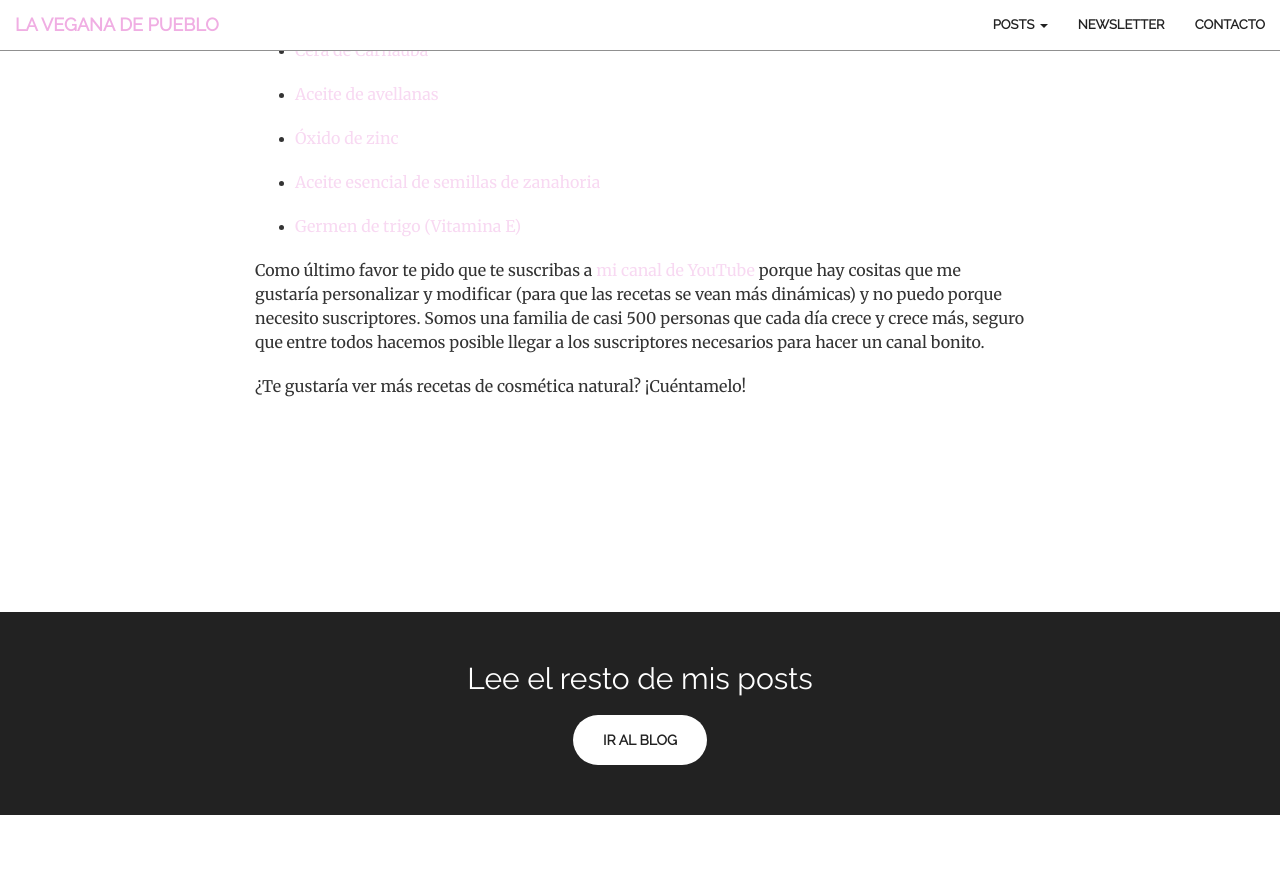
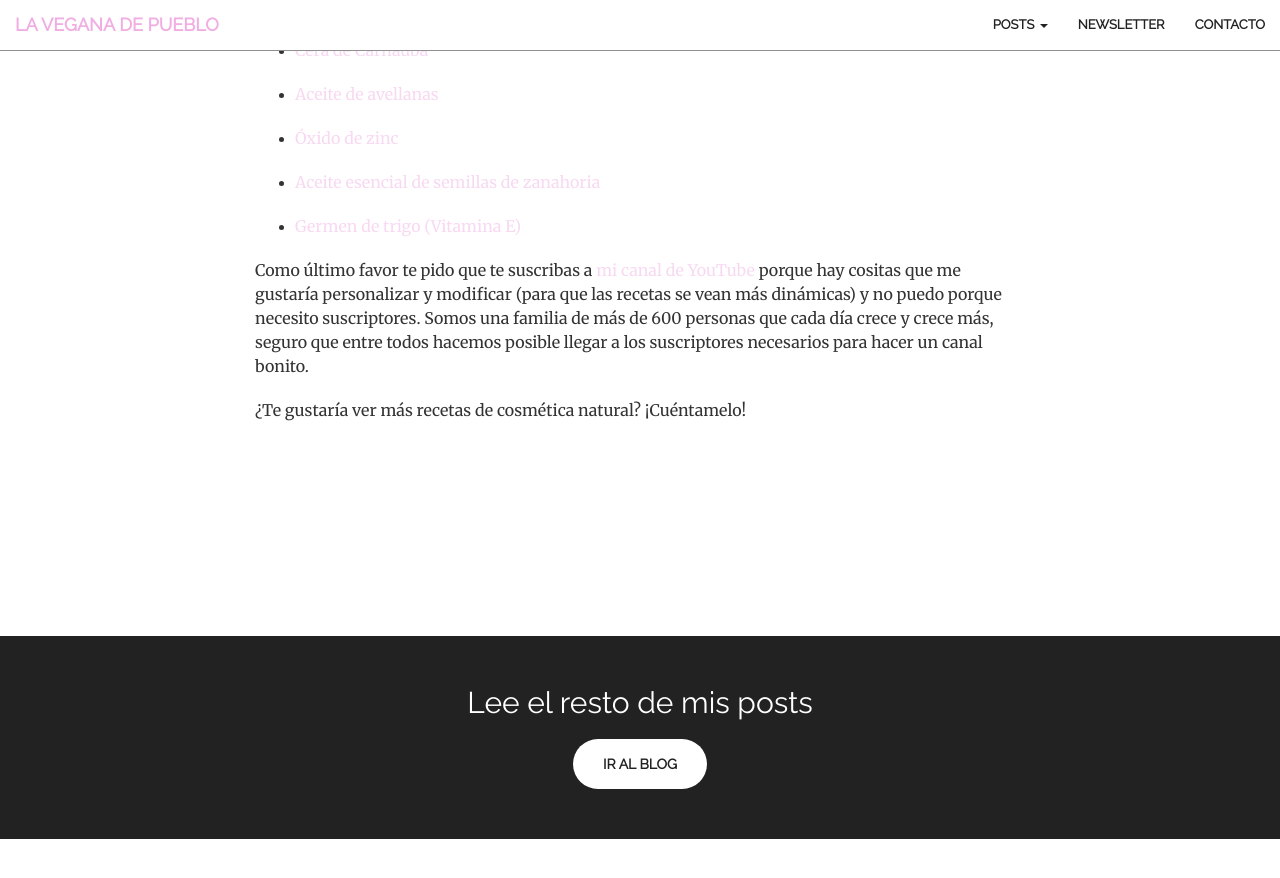
Before and after one commit to juevesanto/juevesanto.github.io, a Jekyll site: the page built from _posts/2019-06-28-crema-solar-casera-y-vegana.md, in a window 1280 px wide and 900 px high, scrolled down 3035 px. Shown: the top 878 px of the window. Built offline with Jekyll 4.4.1, drawn with Linux system fonts in a browser that asks for light colours; nearby versions of some CDN libraries; comment, search, counter and statistics services are not loaded.

Commit message:
Update 2019-06-28-crema-solar-casera-y-vegana.md

```diff
--- a/_posts/2019-06-28-crema-solar-casera-y-vegana.md
+++ b/_posts/2019-06-28-crema-solar-casera-y-vegana.md
@@ -150,7 +150,7 @@ El óxido de zinc se usa en una amplia gama de cosméticos y productos de cuidad
 
 
 
-Como último favor te pido que te suscribas a [mi canal de YouTube](https://www.youtube.com/channel/UCpwpKnkPezvXFnVyzCWadIQ?view_as=subscriber) porque hay cositas que me gustaría personalizar y modificar (para que las recetas se vean más dinámicas) y no puedo porque necesito suscriptores. Somos una familia de casi 500 personas que cada día crece y crece más, seguro que entre todos hacemos posible llegar a los suscriptores necesarios para hacer un canal bonito.
+Como último favor te pido que te suscribas a [mi canal de YouTube](https://www.youtube.com/channel/UCpwpKnkPezvXFnVyzCWadIQ?view_as=subscriber) porque hay cositas que me gustaría personalizar y modificar (para que las recetas se vean más dinámicas) y no puedo porque necesito suscriptores. Somos una familia de más de 600 personas que cada día crece y crece más, seguro que entre todos hacemos posible llegar a los suscriptores necesarios para hacer un canal bonito.
 
 
 
```
